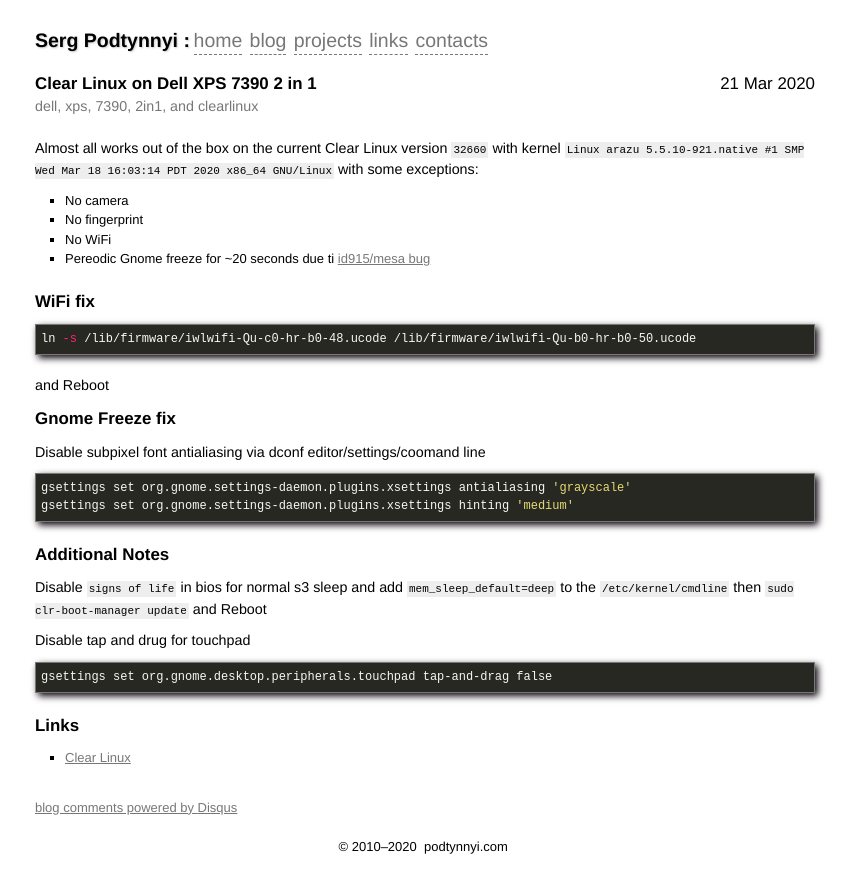
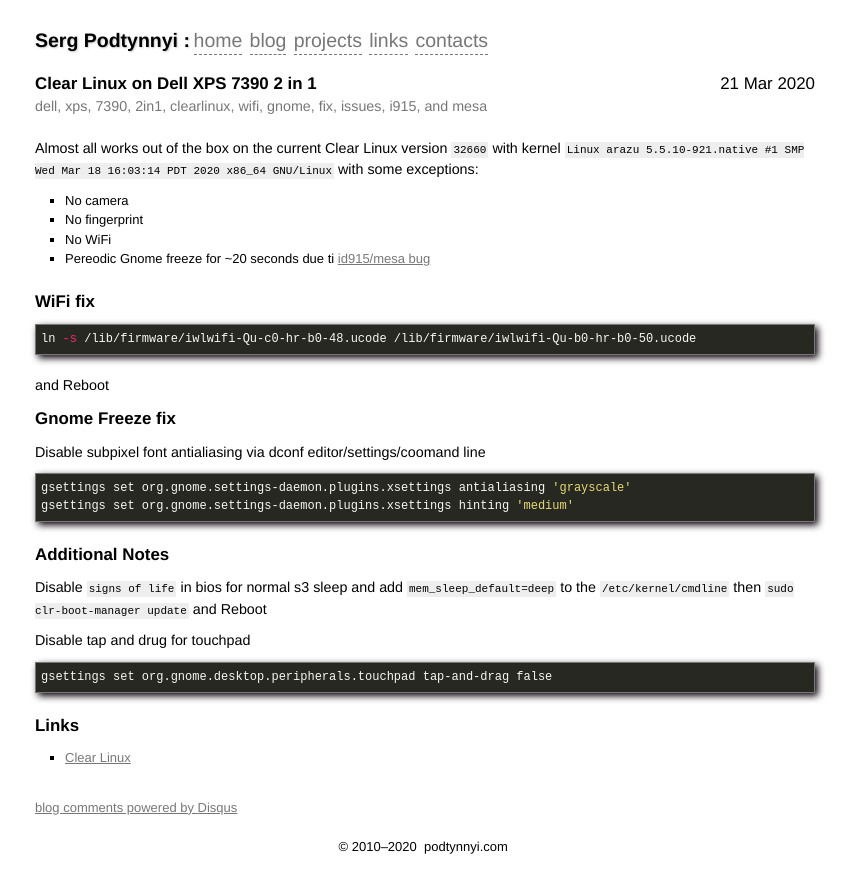
Before and after one commit to shtirlic/shtirlic.github.com, a Jekyll site: the page built from _posts/2020-03-21-dell-xps-7390-2-1-clear-linux.markdown, in a window 1280 px wide. Shown: the top 893 px of the page, without its empty margins (215-1070 px from the left). Built offline with Jekyll 4.4.1, drawn with Linux system fonts in a browser that asks for light colours; nearby versions of some CDN libraries; some web fonts are replaced; comment, search, counter and statistics services are not loaded.

Commit message:
Update tags

```diff
--- a/_posts/2020-03-21-dell-xps-7390-2-1-clear-linux.markdown
+++ b/_posts/2020-03-21-dell-xps-7390-2-1-clear-linux.markdown
@@ -1,7 +1,7 @@
 ---
 layout: post
 title:  Clear Linux on Dell XPS 7390 2 in 1
-tags: [dell, xps, 7390, 2in1, clearlinux]
+tags: [dell, xps, 7390, 2in1, clearlinux, wifi, gnome, fix, issues, i915, mesa]
 ---
 
 Almost all works out of the box on the current Clear Linux version `32660` with kernel `Linux arazu 5.5.10-921.native #1 SMP Wed Mar 18 16:03:14 PDT 2020 x86_64 GNU/Linux`
```
